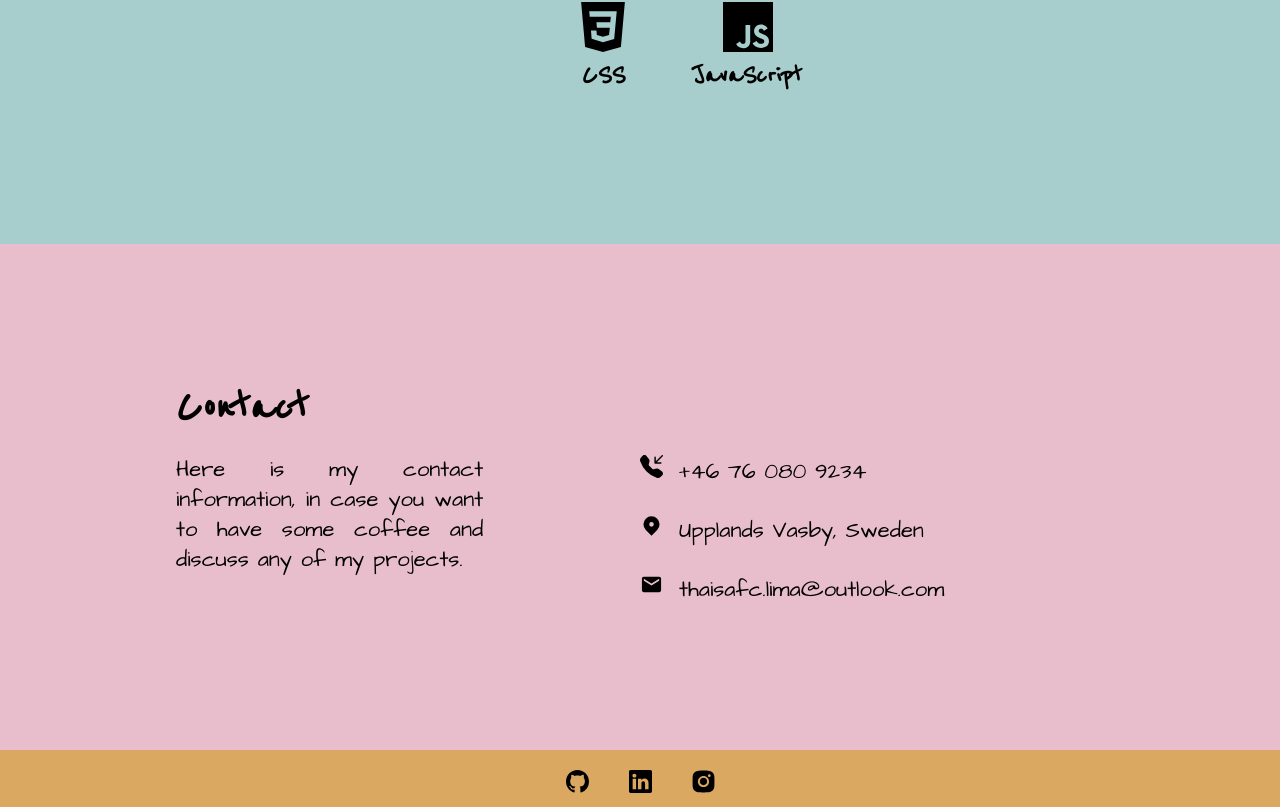
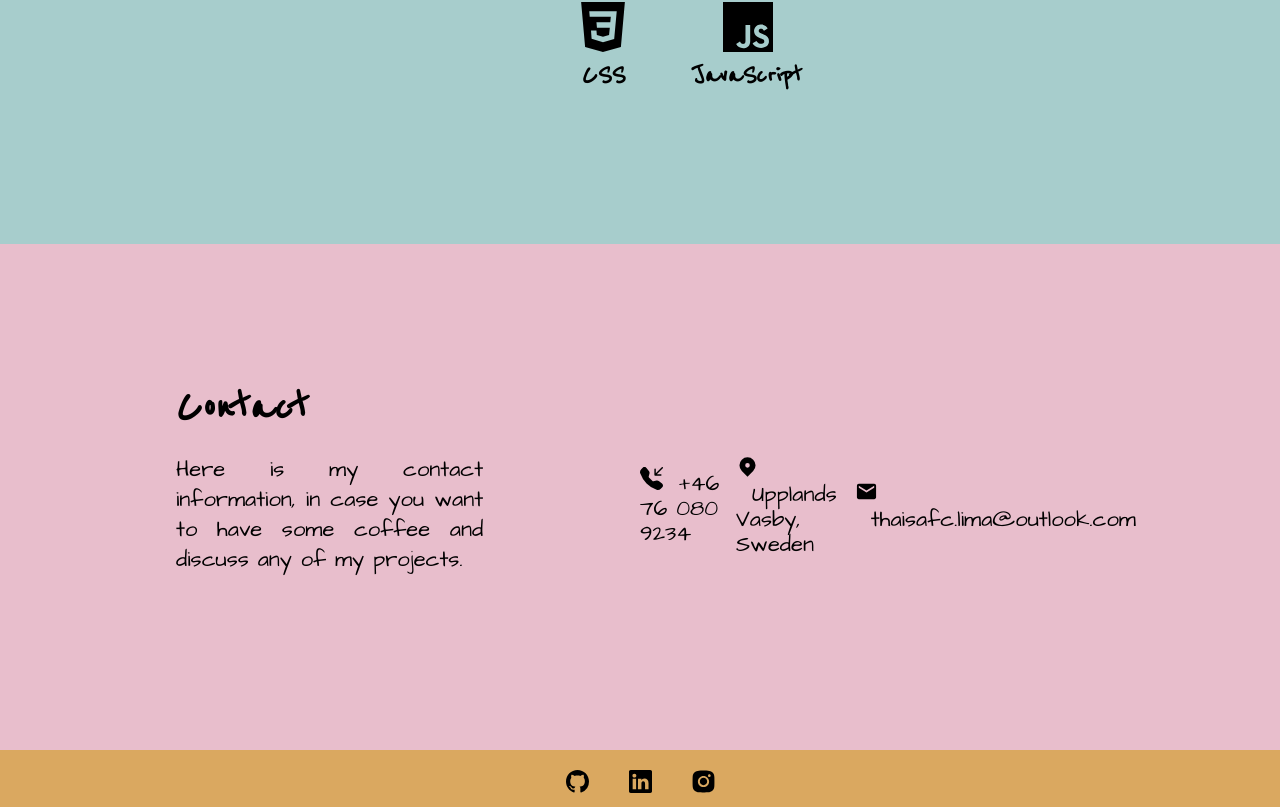
Before and after one commit to limatfc/portfolio, a React (Create React App) app: page / in a window 1280 px wide. Shown: the part 3176-3983 px from the top of the page. Built offline with nearby package versions, Linux system fonts and the light colour scheme.

Commit message:
added feedback

```diff
--- a/src/App.js
+++ b/src/App.js
@@ -4,6 +4,10 @@ import Hero from "./screens/Hero";
 import Projects from "./screens/Projects";
 import Tech from "./screens/Tech";
 
+// Good component organization
+// Use export default here (no points taken in this project, but i will on the next one)
+
+// The correct name for the folder is not screen/ (screen takes the whole... screen), call them sections/
 function App() {
   return (
     <div className="App">
--- a/src/components/Modal.jsx
+++ b/src/components/Modal.jsx
@@ -1,7 +1,8 @@
-import ReactDOM from "react-dom";
+import ReactDOM from "react-dom"; // no need to import React since v17
 
 import ModalOverlay from "../screens/ModalOverlay";
 
+// good
 export default function Modal({ showModal, onToggleModal, clickedItem }) {
   if (!showModal) return null;
 
--- a/src/components/ModalButton.jsx
+++ b/src/components/ModalButton.jsx
@@ -1,5 +1,7 @@
 import classes from "../styles/components/ModalButton.module.css";
 
+// Over engineering, this component should not exist. A single typo in your label will break the CSS classes.
+// Just use the example i did on the todo list of "button-primary"
 export default function ModalButton({ link, label }) {
   let buttonStyle = "";
   if (label === "Visit website / app") buttonStyle = classes.hostingButton;
--- a/src/components/ProjectCard.jsx
+++ b/src/components/ProjectCard.jsx
@@ -9,6 +9,7 @@ export default function ProjectCard({ projectData, onProjectCardClick }) {
     onProjectCardClick(id);
   }
 
+  // This part does not convice me, you can try a cleaner approach
   let displayedImage = "";
   let modalPointerCSS = "";
   if (comingSoon === true) {
--- a/src/screens/About.jsx
+++ b/src/screens/About.jsx
@@ -1,6 +1,7 @@
 import classes from "../styles/screens/About.module.css";
 import mainImage from "../assets/images/about-main-image.png";
 
+// good
 export default function About() {
   return (
     <section id="about" className={classes.aboutWrapper}>
--- a/src/screens/Contact.jsx
+++ b/src/screens/Contact.jsx
@@ -4,15 +4,18 @@ import { personalData } from "../data/contact-personal";
 import { socialMediaData } from "../data/contact-social-media";
 
 export default function Contact() {
+  // So close -1
+  // The UL tag does not go here, otherwise you have 10 <ul>'s each one with just 1 <li>
+  // instead of 1 <ul> with 10 <li>
+  // See the refactor here and compare with your master
   const personalInformation = personalData.map((item) => (
-    <ul key={item.label} className={classes.personalInformationWrapper}>
-      <li>
-        {item.component}
-        <span className={classes.labelText}>{item.label}</span>
-      </li>
-    </ul>
+    <li key={item.label}>
+      {item.component}
+      <span className={classes.labelText}>{item.label}</span>
+    </li>
   ));
 
+  // good
   const socialMediaInformation = socialMediaData.map((item) => (
     <a key={item.link} href={item.link} target="_blank" rel="noreferrer">
       {item.component}
@@ -27,7 +30,9 @@ export default function Contact() {
           Here is my contact information, in case you want to have some coffee
           and discuss any of my projects.
         </p>
-        {personalInformation}
+        <ul className={classes.personalInformationWrapper}>
+          {personalInformation}
+        </ul>
       </section>
       <footer className={classes.socialMediaWrapper}>
         <span>{socialMediaInformation}</span>
--- a/src/screens/Hero.jsx
+++ b/src/screens/Hero.jsx
@@ -3,6 +3,7 @@ import heroMainImage from "../assets/images/hero-main-image.png";
 import heroWelcomeImage from "../assets/images/hero-welcome-image.png";
 import classes from "../styles/screens/Hero.module.css";
 
+// good
 export default function Hero() {
   return (
     <section id="hero" className={classes.heroWrapper}>
--- a/src/screens/ModalOverlay.jsx
+++ b/src/screens/ModalOverlay.jsx
@@ -1,6 +1,8 @@
 import ModalButton from "../components/ModalButton";
 import classes from "../styles/screens/ModalOverlay.module.css";
 
+// Naming -1
+// This should be called ModalProject to know what this component do
 export default function ModalOverlay({ onToggleModal, clickedItem }) {
   const {
     title,
@@ -11,6 +13,7 @@ export default function ModalOverlay({ onToggleModal, clickedItem }) {
     hostingLink,
   } = clickedItem;
 
+  // good
   const pillsContent = technologiesUsed.map((item) => (
     <span className={classes.pills} key={item}>
       {item}
@@ -44,6 +47,7 @@ export default function ModalOverlay({ onToggleModal, clickedItem }) {
           for the Github and the website hosting.
         </p>
         <div className={classes.pillsWrapper}>{pillsContent}</div>
+        {/* Why a component called ModalButton, could not do the same using CSS classes? -1 */}
         <ModalButton link={hostingLink} label={"Visit website / app"} />
         <ModalButton link={gitLink} label={"Git repository"} />
       </div>
--- a/src/screens/Tech.jsx
+++ b/src/screens/Tech.jsx
@@ -2,14 +2,14 @@ import classes from "../styles/screens/Tech.module.css";
 import { techData } from "../data/tech";
 
 export default function Tech() {
-  const technologySymbol = techData.map((item) => {
-    return (
-      <span key={item.heading} className={classes.iconWrapper}>
-        {item.component}
-        <h3 className={classes.h3}>{item.heading}</h3>
-      </span>
-    );
-  });
+  // Nesting -1
+  // Why a return here? You can do it withouth it, compare this branch vs. your master
+  const technologySymbol = techData.map((item) => (
+    <span key={item.heading} className={classes.iconWrapper}>
+      {item.component}
+      <h3 className={classes.h3}>{item.heading}</h3>
+    </span>
+  ));
 
   return (
     <section id="tech" className={classes.techWrapper}>
```
